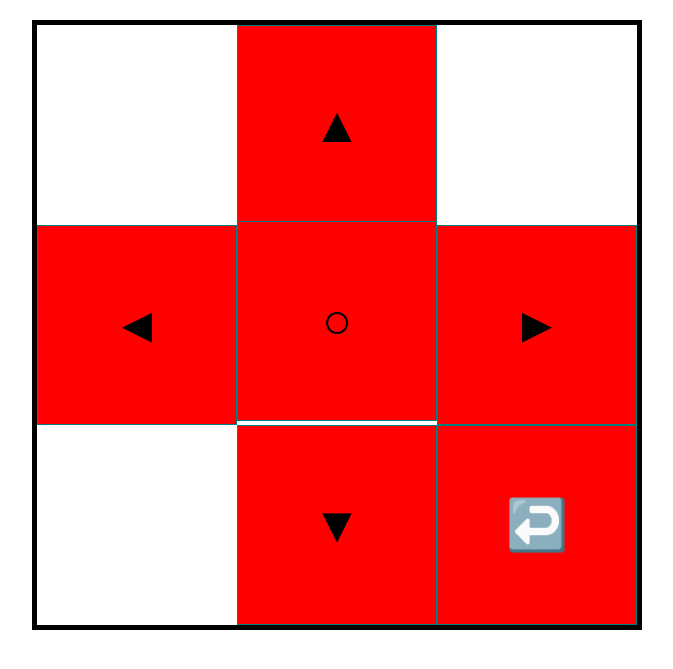
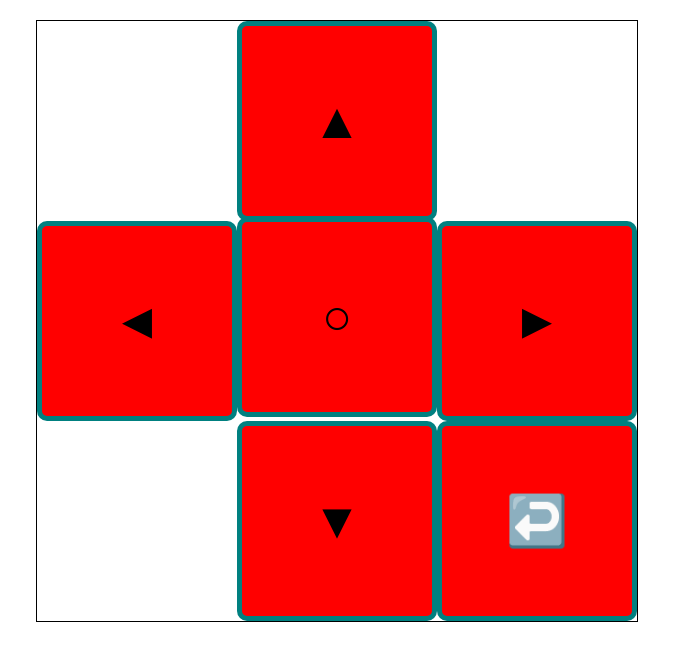
Before and after one commit to MarcellVokk/smarttvremote, a PHP site: page / in a window 1280 px wide. Shown: the top 669 px of the page, without its empty margins (303-976 px from the left). Run offline with PHP 8.4, Linux system fonts and the light colour scheme; some libraries are stand-ins or nearby versions.

Commit message:
Update style.css

```diff
--- a/style.css
+++ b/style.css
@@ -1,7 +1,7 @@
 .box{
     width: 600px;
     height: 600px;
-    border: 5px solid black;
+    border: 1px solid black;
     margin: 20px auto;
     position: relative;
 }
@@ -11,9 +11,10 @@
     height: 200px;
     text-align: center;
     font-size: 50px;
-    border-width: 1px;
+    border-width: 5px;
     border-style: solid;
     border-color: teal;
+    border-radius: 10px;
 }
 
 .buttonUp{
```
